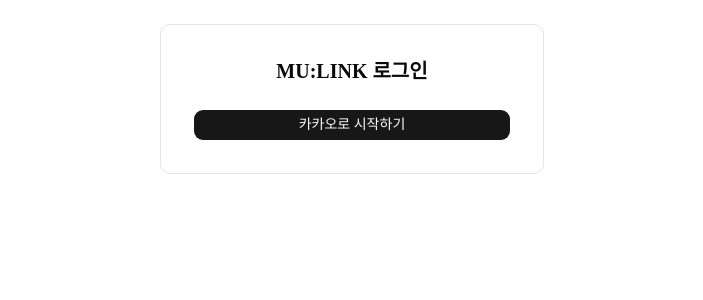
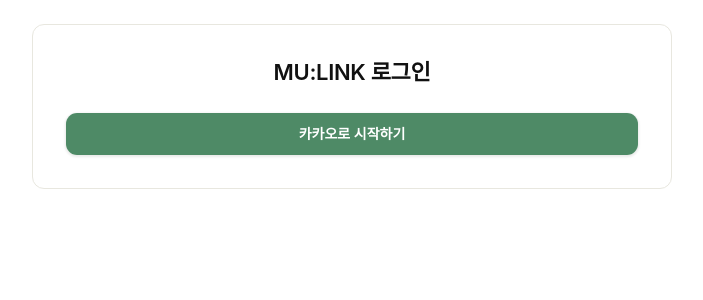
Before and after one commit to Woohyeok97/Mulink, a Next.js app in the folder apps/web/: page /login in a window 1280 px wide. Shown: the top 300 px of the page, without its empty margins (288-991 px from the left). Built offline with nearby package versions, Linux system fonts and the light colour scheme.

Commit message:
feat: 디자인 시스템 적용

```diff
--- a/apps/web/src/app/globals.css
+++ b/apps/web/src/app/globals.css
@@ -8,7 +8,7 @@
   --color-background: var(--background);
   --color-foreground: var(--foreground);
   --font-sans: var(--font-sans);
-  --font-mono: var(--font-geist-mono);
+  --font-mono: var(--font-mono);
   --font-heading: var(--font-sans);
   --color-sidebar-ring: var(--sidebar-ring);
   --color-sidebar-border: var(--sidebar-border);
@@ -49,82 +49,257 @@
 }
 
 :root {
-  --background: oklch(1 0 0);
-  --foreground: oklch(0.145 0 0);
-  --card: oklch(1 0 0);
-  --card-foreground: oklch(0.145 0 0);
-  --popover: oklch(1 0 0);
-  --popover-foreground: oklch(0.145 0 0);
-  --primary: oklch(0.205 0 0);
-  --primary-foreground: oklch(0.985 0 0);
-  --secondary: oklch(0.97 0 0);
-  --secondary-foreground: oklch(0.205 0 0);
-  --muted: oklch(0.97 0 0);
-  --muted-foreground: oklch(0.556 0 0);
-  --accent: oklch(0.97 0 0);
-  --accent-foreground: oklch(0.205 0 0);
-  --destructive: oklch(0.577 0.245 27.325);
-  --border: oklch(0.922 0 0);
-  --input: oklch(0.922 0 0);
-  --ring: oklch(0.708 0 0);
-  --chart-1: oklch(0.87 0 0);
-  --chart-2: oklch(0.556 0 0);
-  --chart-3: oklch(0.439 0 0);
-  --chart-4: oklch(0.371 0 0);
-  --chart-5: oklch(0.269 0 0);
-  --radius: 0.625rem;
-  --sidebar: oklch(0.985 0 0);
-  --sidebar-foreground: oklch(0.145 0 0);
-  --sidebar-primary: oklch(0.205 0 0);
-  --sidebar-primary-foreground: oklch(0.985 0 0);
-  --sidebar-accent: oklch(0.97 0 0);
-  --sidebar-accent-foreground: oklch(0.205 0 0);
-  --sidebar-border: oklch(0.922 0 0);
-  --sidebar-ring: oklch(0.708 0 0);
-}
+  /* ---- Brand green --------------------------------------------------- */
+  --green-50:  #F1FAF3;
+  --green-100: #E1F4E6;
+  --green-200: #CFEDD5;
+  --green-300: #B2DCBF;
+  --green-400: #8FC4A0;
+  --green-500: #6BA882;
+  --green-600: #4E8A66;
+  --green-700: #3B6B4F;
+  --green-800: #2C4F3B;
+  --green-900: #1F3729;
 
-.dark {
-  --background: oklch(0.145 0 0);
-  --foreground: oklch(0.985 0 0);
-  --card: oklch(0.205 0 0);
-  --card-foreground: oklch(0.985 0 0);
-  --popover: oklch(0.205 0 0);
-  --popover-foreground: oklch(0.985 0 0);
-  --primary: oklch(0.922 0 0);
-  --primary-foreground: oklch(0.205 0 0);
-  --secondary: oklch(0.269 0 0);
-  --secondary-foreground: oklch(0.985 0 0);
-  --muted: oklch(0.269 0 0);
-  --muted-foreground: oklch(0.708 0 0);
-  --accent: oklch(0.269 0 0);
-  --accent-foreground: oklch(0.985 0 0);
-  --destructive: oklch(0.704 0.191 22.216);
-  --border: oklch(1 0 0 / 10%);
-  --input: oklch(1 0 0 / 15%);
-  --ring: oklch(0.556 0 0);
-  --chart-1: oklch(0.87 0 0);
-  --chart-2: oklch(0.556 0 0);
-  --chart-3: oklch(0.439 0 0);
-  --chart-4: oklch(0.371 0 0);
-  --chart-5: oklch(0.269 0 0);
-  --sidebar: oklch(0.205 0 0);
-  --sidebar-foreground: oklch(0.985 0 0);
-  --sidebar-primary: oklch(0.488 0.243 264.376);
-  --sidebar-primary-foreground: oklch(0.985 0 0);
-  --sidebar-accent: oklch(0.269 0 0);
-  --sidebar-accent-foreground: oklch(0.985 0 0);
-  --sidebar-border: oklch(1 0 0 / 10%);
-  --sidebar-ring: oklch(0.556 0 0);
+  /* ---- Sand / cream -------------------------------------------------- */
+  --sand-50:  #FBF8F0;
+  --sand-100: #F4EEDD;
+  --sand-200: #E9DFC6;
+  --sand-300: #D9CBA8;
+  --sand-400: #C5B392;
+  --sand-500: #A8966F;
+
+  /* ---- Sage ---------------------------------------------------------- */
+  --sage-100: #EAEFE8;
+  --sage-300: #C3D1BF;
+  --sage-500: #94AA8B;
+  --sage-700: #6B7E63;
+
+  /* ---- Neutrals ------------------------------------------------------ */
+  --neutral-0:   #FFFFFF;
+  --neutral-50:  #FAFAF7;
+  --neutral-100: #F4F4EF;
+  --neutral-200: #E8E7DF;
+  --neutral-300: #D6D5CA;
+  --neutral-400: #A8A79B;
+  --neutral-500: #7C7B6F;
+  --neutral-600: #5C5B51;
+  --neutral-700: #44443C;
+  --neutral-800: #2E2E28;
+  --neutral-900: #000000;
+
+  /* ---- Status -------------------------------------------------------- */
+  --success-100: #E1F4E6;
+  --success-500: #4E8A66;
+  --success-700: #3B6B4F;
+
+  --warning-100: #FBEFD6;
+  --warning-500: #E0A43B;
+  --warning-700: #B47C1E;
+
+  --danger-100:  #FBE3E3;
+  --danger-500:  #DC5B5B;
+  --danger-700:  #B23E3E;
+
+  --info-100:    #E2EBFB;
+  --info-500:    #5B7FDC;
+  --info-700:    #3E5CB2;
+
+  /* ---- Tier accents -------------------------------------------------- */
+  --tier-bronze:   #C08A57;
+  --tier-silver:   #9AA6AE;
+  --tier-gold:     #D8B24A;
+  --tier-platinum: #6BA882;
+  --tier-diamond:  #5B9FB5;
+
+  /* ---- shadcn 시맨틱 별칭 --------------------------------------------- */
+  --background:               #FFFFFF;
+  --foreground:               #111111;
+
+  --card:                     #FFFFFF;
+  --card-foreground:          #000000;
+
+  --popover:                  #FFFFFF;
+  --popover-foreground:       #000000;
+
+  --primary:                  var(--green-600);
+  --primary-foreground:       #FFFFFF;
+
+  --brand-surface:            var(--green-200);
+  --brand-surface-foreground: var(--green-900);
+
+  --emphasis:                 var(--green-800);
+  --emphasis-foreground:      #FFFFFF;
+
+  --secondary:                var(--sand-100);
+  --secondary-foreground:     var(--green-800);
+
+  --muted:                    var(--neutral-100);
+  --muted-foreground:         var(--neutral-500);
+
+  --accent:                   var(--green-100);
+  --accent-foreground:        var(--green-800);
+
+  --destructive:              var(--danger-500);
+  --destructive-foreground:   #FFFFFF;
+
+  --border:                   var(--neutral-200);
+  --input:                    var(--neutral-200);
+  --ring:                     var(--green-500);
+
+  --surface-page:             #FFFFFF;
+  --surface-subtle:           var(--neutral-50);
+  --surface-cream:            var(--sand-100);
+  --surface-mint:             var(--green-100);
+
+  /* ---- Chart --------------------------------------------------------- */
+  --chart-1: var(--green-500);
+  --chart-2: var(--green-600);
+  --chart-3: var(--green-700);
+  --chart-4: var(--sand-500);
+  --chart-5: var(--sand-400);
+
+  /* ---- Sidebar ------------------------------------------------------- */
+  --sidebar:                    var(--neutral-50);
+  --sidebar-foreground:         var(--neutral-900);
+  --sidebar-primary:            var(--green-600);
+  --sidebar-primary-foreground: #FFFFFF;
+  --sidebar-accent:             var(--green-100);
+  --sidebar-accent-foreground:  var(--green-800);
+  --sidebar-border:             var(--neutral-200);
+  --sidebar-ring:               var(--green-500);
+
+  /* ---- Typography ---------------------------------------------------- */
+  --font-sans: "Pretendard", -apple-system, BlinkMacSystemFont, "Apple SD Gothic Neo",
+               "Malgun Gothic", "Helvetica Neue", Arial, sans-serif;
+  --font-mono: "JetBrains Mono", ui-monospace, SFMono-Regular, Menlo, monospace;
+
+  --text-2xs:  0.6875rem;
+  --text-xs:   0.75rem;
+  --text-sm:   0.875rem;
+  --text-base: 1rem;
+  --text-lg:   1.125rem;
+  --text-xl:   1.375rem;
+  --text-2xl:  1.75rem;
+  --text-3xl:  2.25rem;
+  --text-4xl:  3rem;
+  --text-5xl:  4rem;
+
+  --weight-regular:   400;
+  --weight-medium:    500;
+  --weight-semibold:  600;
+  --weight-bold:      700;
+  --weight-extrabold: 800;
+
+  --leading-tight:   1.2;
+  --leading-snug:    1.35;
+  --leading-normal:  1.55;
+  --leading-relaxed: 1.75;
+
+  --tracking-tighter: -0.03em;
+  --tracking-tight:   -0.015em;
+  --tracking-normal:  0;
+  --tracking-wide:    0.02em;
+
+  --text-display: var(--text-5xl);
+  --text-h1:      var(--text-4xl);
+  --text-h2:      var(--text-3xl);
+  --text-h3:      var(--text-2xl);
+  --text-title:   var(--text-xl);
+  --text-body:    var(--text-base);
+  --text-body-sm: var(--text-sm);
+  --text-caption: var(--text-xs);
+
+  /* ---- Spacing ------------------------------------------------------- */
+  --space-0:  0;
+  --space-1:  0.25rem;
+  --space-2:  0.5rem;
+  --space-3:  0.75rem;
+  --space-4:  1rem;
+  --space-5:  1.25rem;
+  --space-6:  1.5rem;
+  --space-8:  2rem;
+  --space-10: 2.5rem;
+  --space-12: 3rem;
+  --space-16: 4rem;
+  --space-20: 5rem;
+  --space-24: 6rem;
+
+  /* ---- Radius -------------------------------------------------------- */
+  --radius-xs:   4px;
+  --radius-sm:   8px;
+  --radius-md:   12px;
+  --radius-lg:   16px;
+  --radius-xl:   24px;
+  --radius-2xl:  32px;
+  --radius-full: 999px;
+
+  --radius: var(--radius-md);
+
+  /* ---- Shadows ------------------------------------------------------- */
+  --shadow-xs:    0 1px 2px rgba(32, 39, 31, 0.04);
+  --shadow-sm:    0 1px 3px rgba(32, 39, 31, 0.06), 0 1px 2px rgba(32, 39, 31, 0.04);
+  --shadow-md:    0 4px 12px rgba(32, 39, 31, 0.07), 0 2px 4px rgba(32, 39, 31, 0.04);
+  --shadow-lg:    0 10px 28px rgba(32, 39, 31, 0.09), 0 4px 10px rgba(32, 39, 31, 0.05);
+  --shadow-xl:    0 20px 48px rgba(32, 39, 31, 0.12);
+  --shadow-brand: 0 8px 24px rgba(78, 138, 102, 0.20);
+
+  /* ---- Motion -------------------------------------------------------- */
+  --ease-out:    cubic-bezier(0.22, 1, 0.36, 1);
+  --ease-in-out: cubic-bezier(0.65, 0, 0.35, 1);
+  --ease-soft:   cubic-bezier(0.34, 1.2, 0.64, 1);
+  --dur-fast:   120ms;
+  --dur-base:   200ms;
+  --dur-slow:   320ms;
+
+  /* ---- Layout -------------------------------------------------------- */
+  --container-sm:  640px;
+  --container-md:  768px;
+  --container-lg:  1024px;
+  --container-xl:  1200px;
+  --border-width:  1px;
 }
 
 @layer base {
-  * {
+  *, *::before, *::after {
     @apply border-border outline-ring/50;
+    box-sizing: border-box;
   }
+
+  html {
+    @apply font-sans;
+    -webkit-text-size-adjust: 100%;
+  }
+
   body {
     @apply bg-background text-foreground;
+    margin: 0;
+    font-size: var(--text-body);
+    line-height: var(--leading-normal);
+    -webkit-font-smoothing: antialiased;
+    -moz-osx-font-smoothing: grayscale;
+    letter-spacing: var(--tracking-normal);
   }
-  html {
-    @apply font-sans;
+
+  h1, h2, h3, h4, h5, h6 {
+    margin: 0;
+    font-weight: var(--weight-bold);
+    line-height: var(--leading-tight);
+    letter-spacing: var(--tracking-tight);
+    color: var(--foreground);
+  }
+
+  p { margin: 0; }
+
+  a {
+    color: var(--primary);
+    text-decoration: none;
+    transition: color var(--dur-base) var(--ease-out);
+  }
+  a:hover { color: var(--green-700); }
+
+  :focus-visible {
+    outline: 2px solid var(--ring);
+    outline-offset: 2px;
   }
 }
--- a/apps/web/src/shared/ui/button.tsx
+++ b/apps/web/src/shared/ui/button.tsx
@@ -1,41 +1,42 @@
 import * as React from 'react';
 import { cva, type VariantProps } from 'class-variance-authority';
 import { Slot } from 'radix-ui';
+import { Loader2 } from 'lucide-react';
 
 import { cn } from '@/shared/lib/utils';
 
 const buttonVariants = cva(
-  "group/button inline-flex shrink-0 items-center justify-center rounded-lg border border-transparent bg-clip-padding text-sm font-medium whitespace-nowrap transition-all outline-none select-none focus-visible:border-ring focus-visible:ring-3 focus-visible:ring-ring/50 active:not-aria-[haspopup]:translate-y-px disabled:pointer-events-none disabled:opacity-50 aria-invalid:border-destructive aria-invalid:ring-3 aria-invalid:ring-destructive/20 dark:aria-invalid:border-destructive/50 dark:aria-invalid:ring-destructive/40 [&_svg]:pointer-events-none [&_svg]:shrink-0 [&_svg:not([class*='size-'])]:size-4",
+  "group/button inline-flex shrink-0 items-center justify-center rounded-lg border border-transparent bg-clip-padding font-semibold whitespace-nowrap transition-all outline-none select-none focus-visible:border-ring focus-visible:ring-3 focus-visible:ring-ring/50 active:not-aria-[haspopup]:scale-[0.98] disabled:pointer-events-none disabled:opacity-50 aria-invalid:border-destructive aria-invalid:ring-3 aria-invalid:ring-destructive/20 [&_svg]:pointer-events-none [&_svg]:shrink-0 [&_svg:not([class*='size-'])]:size-4",
   {
     variants: {
       variant: {
-        default: 'bg-primary text-primary-foreground hover:bg-primary/80',
+        default:
+          'bg-primary text-primary-foreground shadow-[var(--shadow-sm)] hover:bg-[var(--green-700)]',
+        emphasis:
+          'bg-[var(--emphasis)] text-[var(--emphasis-foreground)] shadow-[var(--shadow-brand)] hover:bg-[var(--green-900)]',
         outline:
-          'border-border bg-background hover:bg-muted hover:text-foreground aria-expanded:bg-muted aria-expanded:text-foreground dark:border-input dark:bg-input/30 dark:hover:bg-input/50',
+          'border-border bg-background hover:bg-[var(--green-50)] hover:border-[var(--green-400)] hover:text-[var(--green-700)]',
         secondary:
-          'bg-secondary text-secondary-foreground hover:bg-[color-mix(in_oklch,var(--secondary),var(--foreground)_5%)] aria-expanded:bg-secondary aria-expanded:text-secondary-foreground',
+          'bg-secondary text-secondary-foreground border-[var(--sand-300)] hover:bg-[var(--sand-200)]',
         ghost:
-          'hover:bg-muted hover:text-foreground aria-expanded:bg-muted aria-expanded:text-foreground dark:hover:bg-muted/50',
+          'hover:bg-[var(--green-50)] hover:text-[var(--green-700)]',
         destructive:
-          'bg-destructive/10 text-destructive hover:bg-destructive/20 focus-visible:border-destructive/40 focus-visible:ring-destructive/20 dark:bg-destructive/20 dark:hover:bg-destructive/30 dark:focus-visible:ring-destructive/40',
-        link: 'text-primary underline-offset-4 hover:underline'
+          'bg-destructive text-destructive-foreground shadow-[var(--shadow-sm)] hover:bg-[var(--danger-700)]',
+        link: 'text-primary underline-offset-4 hover:underline',
       },
       size: {
-        default: 'h-8 gap-1.5 px-2.5 has-data-[icon=inline-end]:pr-2 has-data-[icon=inline-start]:pl-2',
-        xs: "h-6 gap-1 rounded-[min(var(--radius-md),10px)] px-2 text-xs in-data-[slot=button-group]:rounded-lg has-data-[icon=inline-end]:pr-1.5 has-data-[icon=inline-start]:pl-1.5 [&_svg:not([class*='size-'])]:size-3",
-        sm: "h-7 gap-1 rounded-[min(var(--radius-md),12px)] px-2.5 text-[0.8rem] in-data-[slot=button-group]:rounded-lg has-data-[icon=inline-end]:pr-1.5 has-data-[icon=inline-start]:pl-1.5 [&_svg:not([class*='size-'])]:size-3.5",
-        lg: 'h-9 gap-1.5 px-2.5 has-data-[icon=inline-end]:pr-2 has-data-[icon=inline-start]:pl-2',
-        icon: 'size-8',
-        'icon-xs':
-          "size-6 rounded-[min(var(--radius-md),10px)] in-data-[slot=button-group]:rounded-lg [&_svg:not([class*='size-'])]:size-3",
-        'icon-sm': 'size-7 rounded-[min(var(--radius-md),12px)] in-data-[slot=button-group]:rounded-lg',
-        'icon-lg': 'size-9'
-      }
+        default: 'h-11 gap-2 px-5 text-sm has-data-[icon=inline-end]:pr-4 has-data-[icon=inline-start]:pl-4',
+        sm: 'h-9 gap-1.5 px-4 text-sm rounded-[var(--radius-sm)] has-data-[icon=inline-end]:pr-3 has-data-[icon=inline-start]:pl-3',
+        lg: 'h-[52px] gap-2 px-8 text-base has-data-[icon=inline-end]:pr-6 has-data-[icon=inline-start]:pl-6',
+        icon: 'size-11',
+        'icon-sm': 'size-9 rounded-[var(--radius-sm)]',
+        'icon-lg': 'size-[52px]',
+      },
     },
     defaultVariants: {
       variant: 'default',
-      size: 'default'
-    }
+      size: 'default',
+    },
   }
 );
 
@@ -44,10 +45,18 @@
   variant = 'default',
   size = 'default',
   asChild = false,
+  loading = false,
+  leftIcon,
+  rightIcon,
+  children,
+  disabled,
   ...props
 }: React.ComponentProps<'button'> &
   VariantProps<typeof buttonVariants> & {
     asChild?: boolean;
+    loading?: boolean;
+    leftIcon?: React.ReactNode;
+    rightIcon?: React.ReactNode;
   }) {
   const Comp = asChild ? Slot.Root : 'button';
 
@@ -56,9 +65,20 @@
       data-slot="button"
       data-variant={variant}
       data-size={size}
+      disabled={disabled || loading}
       className={cn(buttonVariants({ variant, size, className }))}
       {...props}
-    />
+    >
+      {loading ? (
+        <Loader2 className="animate-spin" />
+      ) : (
+        leftIcon && <span className="inline-flex items-center">{leftIcon}</span>
+      )}
+      {children && <span>{children}</span>}
+      {!loading && rightIcon && (
+        <span className="inline-flex items-center">{rightIcon}</span>
+      )}
+    </Comp>
   );
 }
 
```
Also changed, not shown: 2 other files (tests, documents, lock files or other folders).
